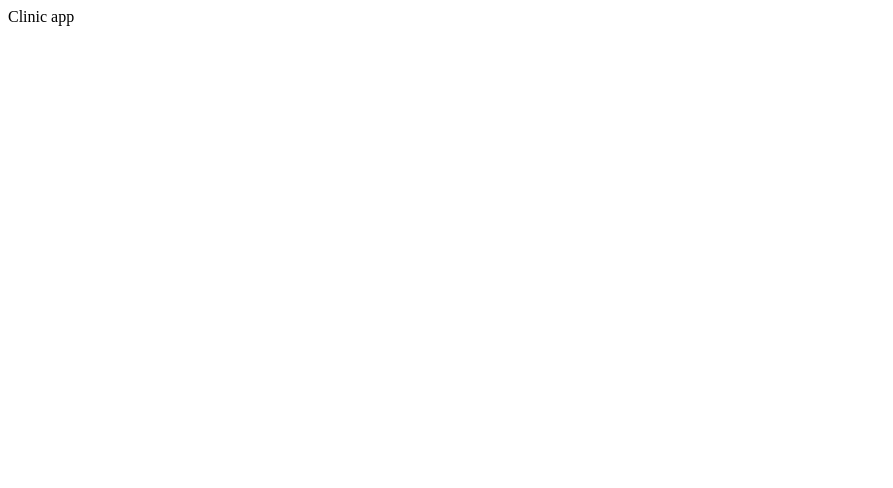
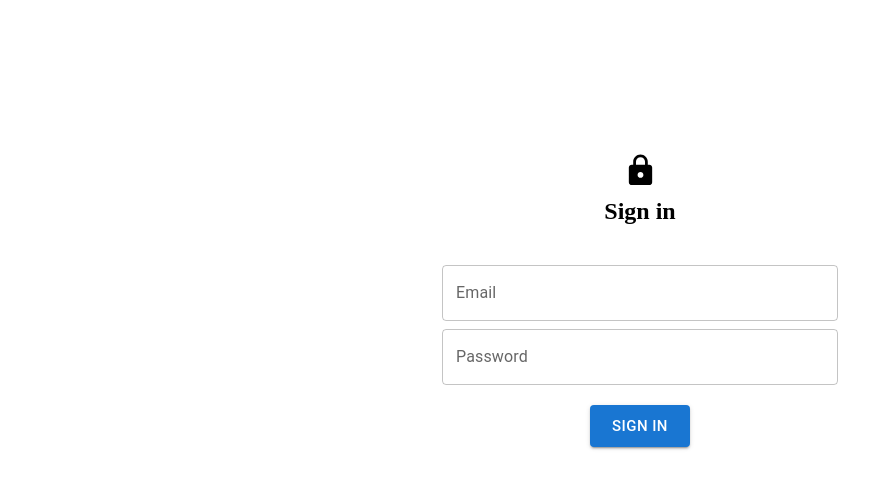
Before and after one commit to LukasAstrauskas/Clinic-app-FE, a React (Create React App) app: page / in a window 1280 px wide. Shown: the top 488 px of the page, without its empty margins (0-893 px from the left). Built offline with nearby package versions, Linux system fonts and the light colour scheme.

Commit message:
Adding basic login screen

```diff
--- a/package.json
+++ b/package.json
@@ -14,6 +14,10 @@
     "prepare": "npx husky install"
   },
   "dependencies": {
+    "@emotion/react": "^11.10.6",
+    "@emotion/styled": "^11.10.6",
+    "@mui/icons-material": "^5.11.11",
+    "@mui/material": "^5.11.13",
     "react": "^18.2.0",
     "react-dom": "^18.2.0",
     "react-scripts": "5.0.1"
--- a/src/App.tsx
+++ b/src/App.tsx
@@ -1,7 +1,12 @@
 import React from 'react';
+import Login from './pages/Login';
 
 function App() {
-  return <div>Clinic app</div>;
+  return (
+    <>
+      <Login />
+    </>
+  );
 }
 
 export default App;
--- /dev/null
+++ b/src/pages/Login.module.css
@@ -0,0 +1,25 @@
+.login {
+    width: 100 vw;
+    height: 600px;
+    display: flex;
+    align-items: center;
+    justify-content: center;
+}
+
+.centerItems {
+    display: flex;
+    flex-direction: column;
+    justify-content: center;
+    align-items: center;
+    height: 100px;
+  }
+
+  .centerItems h2 {
+    margin-top: 10px;
+  }
+
+  .buttonContainer {
+    display: flex;
+    justify-content: center;
+    margin: 20px;
+  }
--- /dev/null
+++ b/src/pages/Login.tsx
@@ -0,0 +1,39 @@
+import LockIcon from '@mui/icons-material/Lock';
+import { TextField } from '@mui/material';
+import Container from '@mui/material/Container';
+import Button from '@mui/material/Button';
+
+import React from 'react';
+import styles from './Login.module.css';
+
+const Login = () => {
+  return (
+    <div className={styles.login}>
+      <Container maxWidth='xs'>
+        <div className={styles.centerItems}>
+          <LockIcon fontSize='large' />
+          <h2>Sign in</h2>
+        </div>
+        <TextField
+          label='Email'
+          placeholder='Enter email'
+          fullWidth
+          margin='normal'
+        />
+        <TextField
+          label='Password'
+          placeholder='Enter password'
+          fullWidth
+          type='password'
+        />
+        <div className={styles.buttonContainer}>
+          <Button variant='contained' href='WelcomePage' size='large'>
+            SIGN IN
+          </Button>
+        </div>
+      </Container>
+    </div>
+  );
+};
+
+export default Login;
```
Also changed, not shown: 1 other file (tests, documents, lock files or other folders).
